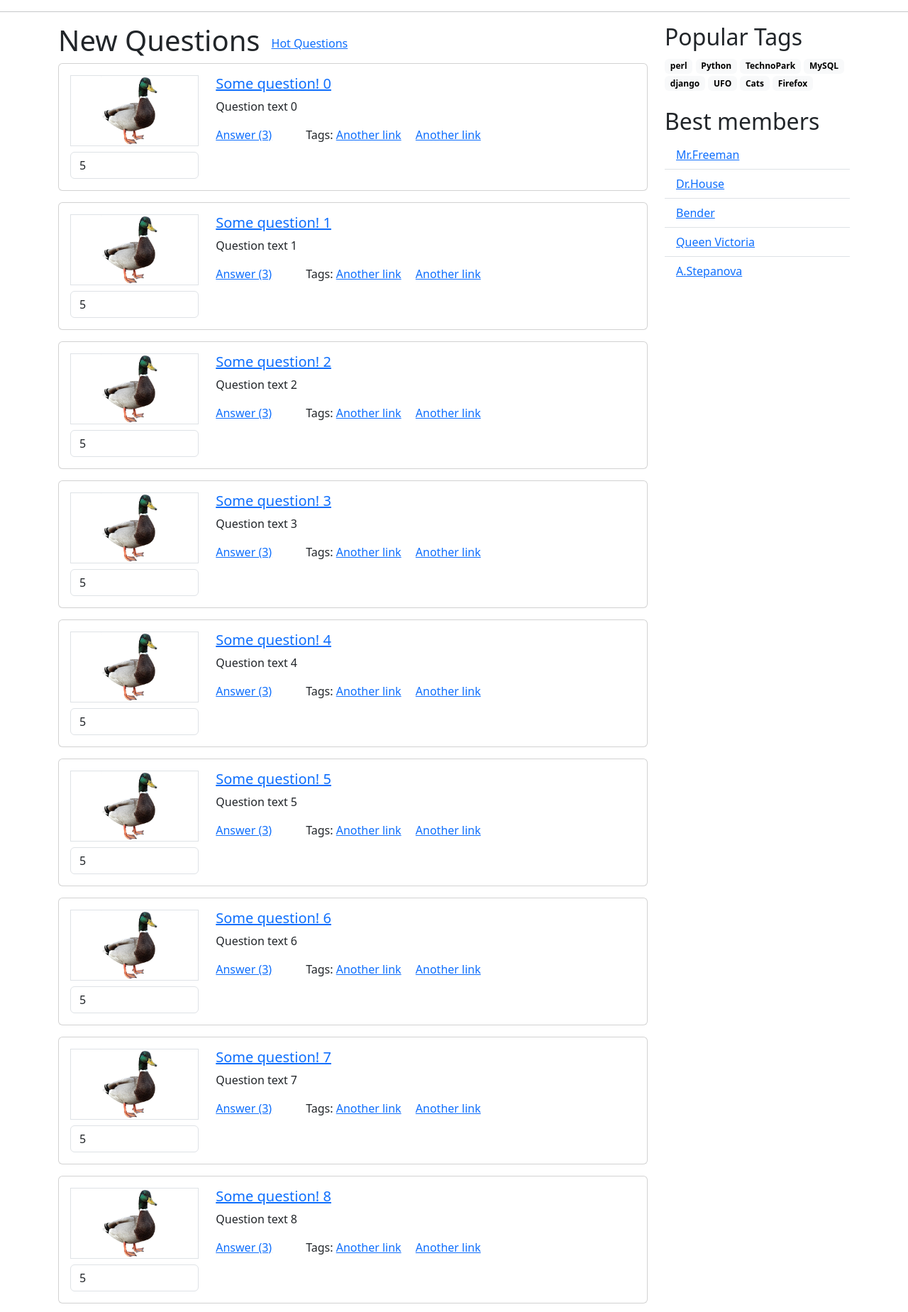
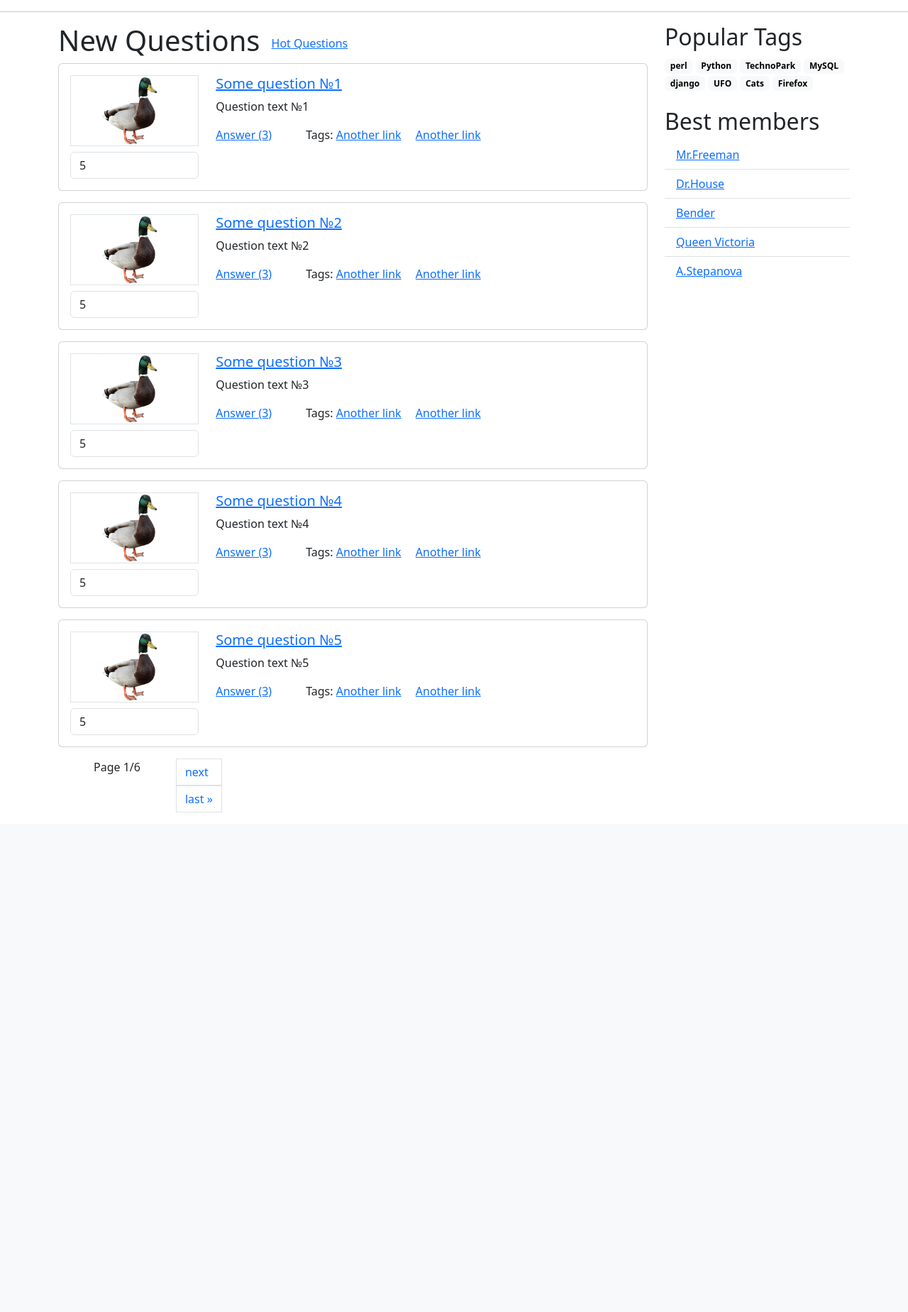
Before and after one commit to dev-anastasia/AskMe_Stepanova, a Django app: page / in a window 1280 px wide. Shown: the part 71-1920 px from the top of the page at 71% size. After the commit the page ends 1216 px from the top, so only its background shows below. Run offline with Django 5.2, Linux system fonts and the light colour scheme.

Commit message:
Finished

```diff
--- a/app/views.py
+++ b/app/views.py
@@ -1,43 +1,79 @@
+from django.core.paginator import Paginator, PageNotAnInteger, EmptyPage
 from django.shortcuts import render
 
 QUESTIONS = [
     {
-        'title': f'Some question! {i}',
         'id': i,
-        'text': f'Question text {i}'
-    } for i in range(15)
+        'title': f'Some question №{i}',
+        'text': f'Question text №{i}'
+    } for i in range(1, 30)
 ]
 
 HOT_QUESTIONS = [
     {
         'id': i,
-        'title': f'Hot question! {i}',
-        'text': f'Question text {i}'
-    } for i in range(15)
+        'title': f'Hot question №{i}',
+        'text': f'Hot question text №{i}'
+    } for i in range(1, 30)
 ]
 
 ANSWERS = [
     {
         'id': i,
-        'title': f'Some answer! {i}',
-        'text': f'Answer text {i}'
-    } for i in range(15)
+        'title': f'Answer №{i}',
+        'text': f'Answer text №{i}'
+    } for i in range(1, 15)
 ]
 
+default_page = 1
+items_per_page = 5
+
 def index(request):
-    return render(request, 'index.html', {'questions': QUESTIONS})
+    page_num = request.GET.get('page', default_page)
+    paginator = Paginator(QUESTIONS, items_per_page)
+    try:
+        page_obj = paginator.page(page_num)
+    except PageNotAnInteger:
+        page_obj = paginator.page(default_page)
+    except EmptyPage:
+        page_obj = paginator.page(paginator.num_pages)
+    return render(request, 'index.html', {'page_obj': page_obj})
 
 
 def question(request, question_id):
-    return render(request, 'one_question.html', {'answers': ANSWERS, 'item': QUESTIONS[question_id]})
+    page_num = request.GET.get('page', default_page)
+    paginator = Paginator(ANSWERS, items_per_page)
+    try:
+        page_obj = paginator.page(page_num)
+    except PageNotAnInteger:
+        page_obj = paginator.page(default_page)
+    except EmptyPage:
+        page_obj = paginator.page(paginator.num_pages)
+    return render(request, 'one_question.html', {'item': QUESTIONS[question_id - 1], 'page_obj': page_obj})
 
 
 def tag(request):
-    return render(request, 'tag.html', {'questions': QUESTIONS})
+    page_num = request.GET.get('page', default_page)
+    paginator = Paginator(QUESTIONS, items_per_page)
+    try:
+        page_obj = paginator.page(page_num)
+    except PageNotAnInteger:
+        page_obj = paginator.page(default_page)
+    except EmptyPage:
+        page_obj = paginator.page(paginator.num_pages)
+    return render(request, 'tag.html', {'page_obj': page_obj})
 
 
 def hot(request):
-    return render(request, 'hot.html', {'hot_questions': HOT_QUESTIONS})
+    page_num = request.GET.get('page', default_page)
+    paginator = Paginator(HOT_QUESTIONS, items_per_page)
+    try:
+        page_obj = paginator.page(page_num)
+    except PageNotAnInteger:
+        page_obj = paginator.page(default_page)
+    except EmptyPage:
+        page_obj = paginator.page(paginator.num_pages)
+    return render(request, 'hot.html', {'page_obj': page_obj})
 
 
 def settings(request):
--- a/templates/base_unlogined.html
+++ b/templates/base_unlogined.html
@@ -117,6 +117,11 @@
         .password-form {
             width: 300px;
         }
+
+        .current {
+            margin-left: 50px;
+            margin-right: 50px;
+        }
     </style>
 </head>
 
@@ -126,9 +131,8 @@
         <div class="d-flex w-100 justify-content-between align-items-center">
 
             <div class="d-flex gap-1">
-                <a class="navbar-brand" href="#">AskStepanova</a>
+                <a class="navbar-brand" href="{% url 'index' %}">AskStepanova</a>
                 <input aria-label="Search" class="form-control me-2" placeholder="Search" type="search">
-
             </div>
 
             <form class="d-flex" role="search">
@@ -138,8 +142,8 @@
             <div class="d-flex gap-1">
                 <div>
                     <div class="top-left">
-                        <a class="log-in-link" href="#">log in</a>
-                        <a href="#">register</a>
+                        <a class="log-in-link" href="{% url 'login' %}">log in</a>
+                        <a href="{% url 'signup' %}">register</a>
                     </div>
                 </div>
             </div>
--- a/templates/hot.html
+++ b/templates/hot.html
@@ -12,7 +12,7 @@
 
         <div class="row">
             <div class="d-flex flex-column gap-3">
-                {% for question in hot_questions %}
+                {% for question in page_obj %}
                 {% include 'include/question_templ.html' with item=question %}
                 {% endfor %}
             </div>
--- a/templates/include/pagination.html
+++ b/templates/include/pagination.html
@@ -1,18 +1,18 @@
 <nav aria-label="page navi" class="mt-3">
     <ul class="pagination">
-        <li class="page-item">
-            <a aria-label="Previous" class="page-link" href="#">
-                <span aria-hidden="true">&laquo;</span>
-            </a>
+        <li class="step-links">
+            {% if page_obj.has_previous %}
+            <a class="page-link" href="?page=1">&laquo; first</a>
+            <a class="page-link" href="?page={{ page_obj.previous_page_number }}">previous</a>
+            {% endif %}
+        <li class="current">
+            Page {{ page_obj.number }}/{{ page_obj.paginator.num_pages }}
         </li>
-        <li class="page-item"><a class="page-link" href="#">1</a></li>
-        <li class="page-item"><a class="page-link" href="#">2</a></li>
-        <li class="page-item"><a class="page-link" href="#">3</a></li>
-        <li class="page-item"><a class="page-link" href="#">...</a></li>
-        <li class="page-item">
-            <a aria-label="Next" class="page-link" href="#">
-                <span aria-hidden="true">&raquo;</span>
-            </a>
+        <li class="step-links">
+            {% if page_obj.has_next %}
+            <a class="page-link" href="?page={{ page_obj.next_page_number }}">next</a>
+            <a class="page-link" href="?page={{ page_obj.paginator.num_pages }}">last &raquo;</a>
+            {% endif %}
         </li>
     </ul>
 </nav>
--- a/templates/index.html
+++ b/templates/index.html
@@ -12,7 +12,7 @@
 
         <div class="row">
             <div class="d-flex flex-column gap-3">
-                {% for question in questions %}
+                {% for question in page_obj %}
                 {% include 'include/question_templ.html' with item=question %}
                 {% endfor %}
             </div>
--- a/templates/login.html
+++ b/templates/login.html
@@ -42,7 +42,7 @@
                 </form>
                 <br>
 
-                <a href="#">Create new account?</a>
+                <a href="{% url 'signup' %}">Create new account?</a>
 
             </div>
         </div>
--- a/templates/tag.html
+++ b/templates/tag.html
@@ -9,8 +9,8 @@
 
         <div class="row">
             <div class="d-flex flex-column gap-3">
-                {% for question in questions %}
-                {% include 'include/question_templ.html' %}
+                {% for question in page_obj %}
+                {% include 'include/question_templ.html' with item=question %}
                 {% endfor %}
             </div>
 
```
Also changed, not shown: templates/base_logined.html (+8 -3 lines), templates/one_question.html (+3 -4 lines).
